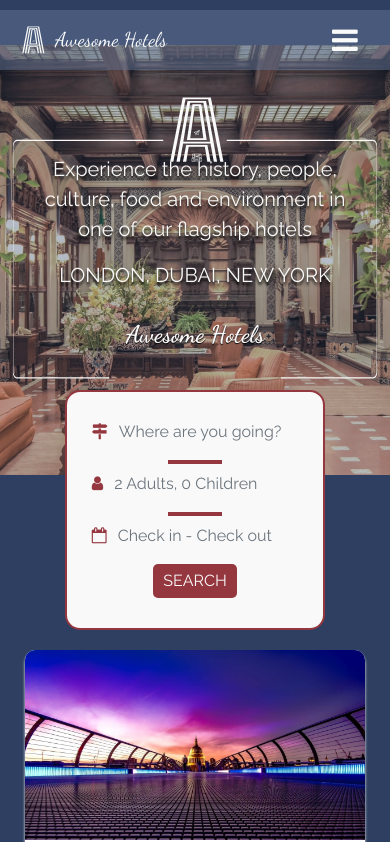
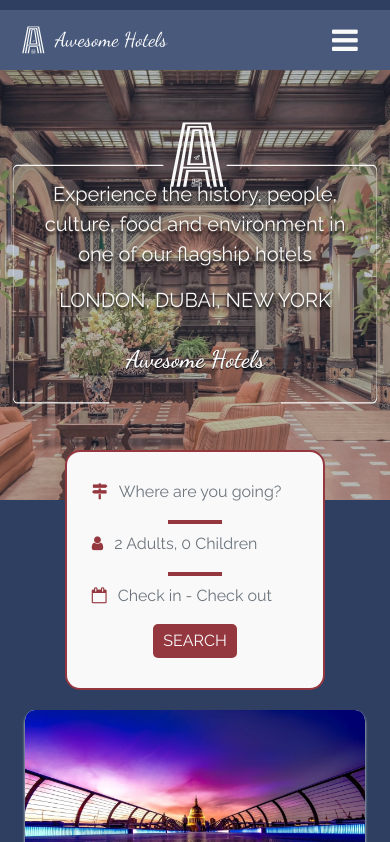
Before and after one commit to christinetrant/awesome-hotels, a plain HTML site: page index.html in a window 390 px wide. Shown: the top 842 px of the page. Drawn offline with nearby package versions, Linux system fonts and the light colour scheme.

Commit message:
aos transitons were affecting width on mobile

```diff
--- a/styles.css
+++ b/styles.css
@@ -128,7 +128,7 @@ button:focus {
 * HERO CAROUSEL
 */
 .carousel {
-  top: -25px;
+  top: 0;
 }
 .carousel-inner {
   /* need z-index to be low so text content div can overlap and not be affected */
@@ -201,7 +201,7 @@ button:focus {
   border-radius: 15px;
   display: flex;
   align-items: center;
-  margin: -110px auto 0 auto;
+  margin: -50px auto 0 auto;
   flex-direction: column;
   /* higher than carousel so that it overlaps */
   z-index: 1;
@@ -239,6 +239,8 @@ button:focus {
   flex-direction: column;
   justify-content: center;
   align-items: center;
+  /* aos transition adds width */
+  overflow-x: hidden;
 }
 .card {
   margin: 20px 0;
```
